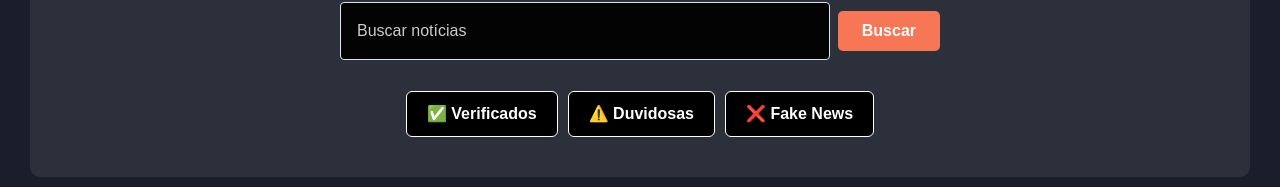
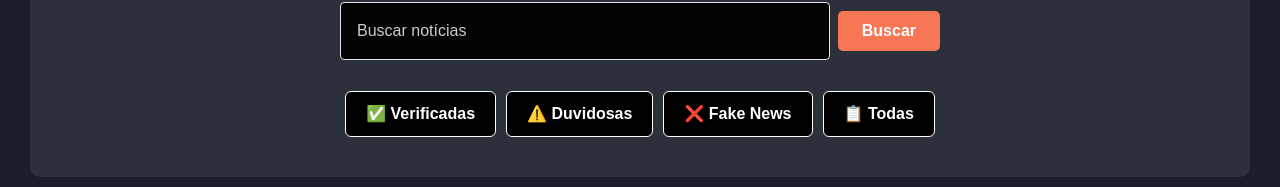
Before and after one commit to unb-mds/2025-2-SeLiga, a React (Create React App) app in the folder FrontEnd/: page / in a window 1280 px wide. Shown: the part 246-433 px from the top of the page. Built offline with nearby package versions, Linux system fonts and the light colour scheme.

Commit message:
Adiciona funcionalidade aos botões de filtro de veracidade das notícias

```diff
--- a/FrontEnd/src/pages/PaginaNoticias.js
+++ b/FrontEnd/src/pages/PaginaNoticias.js
@@ -11,6 +11,7 @@ const PaginaNoticias = () => {
   const [articles, setArticles] = useState([]);
   const [isLoading, setIsLoading] = useState(false);
   const [searchTerm, setSearchTerm] = useState("");
+  const [veracityFilter, setVeracityFilter] = useState("todas");
 
   // Teste de Cards de noticias
   // APENAS TESTE, PODE EXCLUIR ESSA PARTE QUANDO CONECTAR COM O BACK!
@@ -49,8 +50,12 @@ const PaginaNoticias = () => {
     fetchArticles();
   };
 
-  const filteredArticles = articles.filter((article) =>
+  const filteredArticles = articles
+  .filter((article) =>
     article.title.toLowerCase().includes(searchTerm.toLowerCase())
+  )
+  .filter((article) =>
+    veracityFilter === "todas" ? true : article.veracity === veracityFilter
   );
 
   const recentArticles = articles.slice(0, 2);
@@ -81,9 +86,33 @@ const PaginaNoticias = () => {
 
           {/*Veracidade das noticias*/}
           <div className="veracidade-filtros">
-            <button>✅ Verificados</button>
-            <button>⚠️ Duvidosas</button>
-            <button>❌ Fake News</button>
+            <button
+              onClick={() => setVeracityFilter("verified")}
+              className={veracityFilter === "verified" ? "ativo" : ""}
+            >
+            ✅ Verificadas
+            </button>
+
+            <button
+              onClick={() => setVeracityFilter("dubious")}
+              className={veracityFilter === "dubious" ? "ativo" : ""}
+            >
+            ⚠️ Duvidosas
+            </button>
+
+            <button
+              onClick={() => setVeracityFilter("fake")}
+              className={veracityFilter === "fake" ? "ativo" : ""}
+            >
+            ❌ Fake News
+            </button>
+
+            <button
+              onClick={() => setVeracityFilter("todas")}
+              className={veracityFilter === "todas" ? "ativo" : ""}
+            >
+            📋 Todas
+            </button>
           </div>
         </div>
 
```
